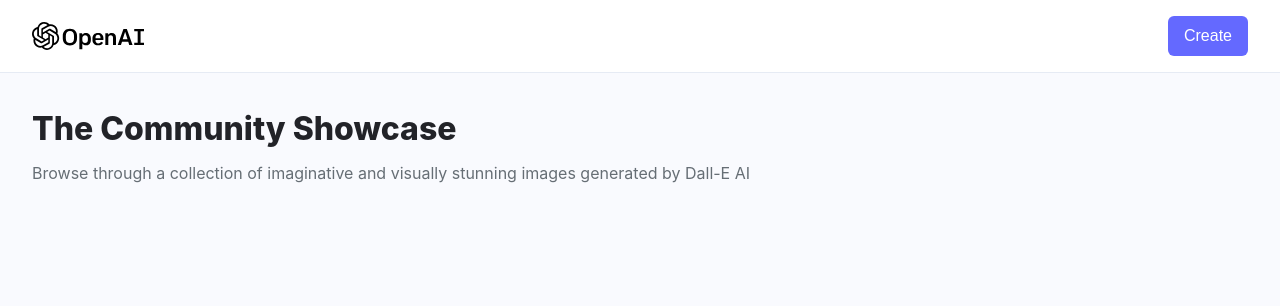
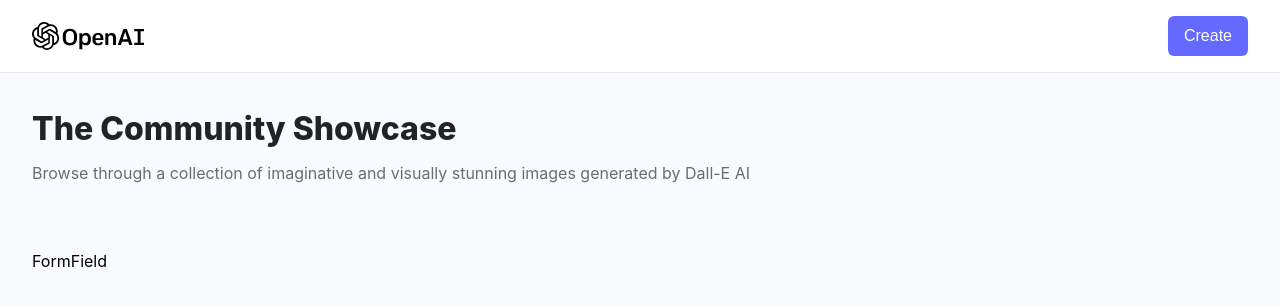
Before and after one commit to tatsuyax25/ai-image-generate-app, a React (Vite) app in the folder client/: page / in a window 1280 px wide. Shown: the top 306 px of the page. Built offline with nearby package versions, Linux system fonts and the light colour scheme; a web font is replaced by a local one.

Commit message:
Adding Loader

```diff
--- a/client/src/pages/Home.jsx
+++ b/client/src/pages/Home.jsx
@@ -11,6 +11,22 @@
         <h1 className="font-extrabold text-[#222328] text-[32px]">The Community Showcase</h1>
         <p className="mt-2 text-[#666e75] text-[16px] max-w[500px]">Browse through a collection of imaginative and visually stunning images generated by Dall-E AI</p>
       </div>
+
+      <div className="mt-16">
+        <FormField />
+      </div>
+
+      <div className="mt-10">
+        {loading ? (
+          <div className="flex justify-center items-center">
+            <Loader />
+          </div>
+        ) : (
+          <>
+
+          </>
+        )}
+      </div>
     </section>
   )
 }
```
